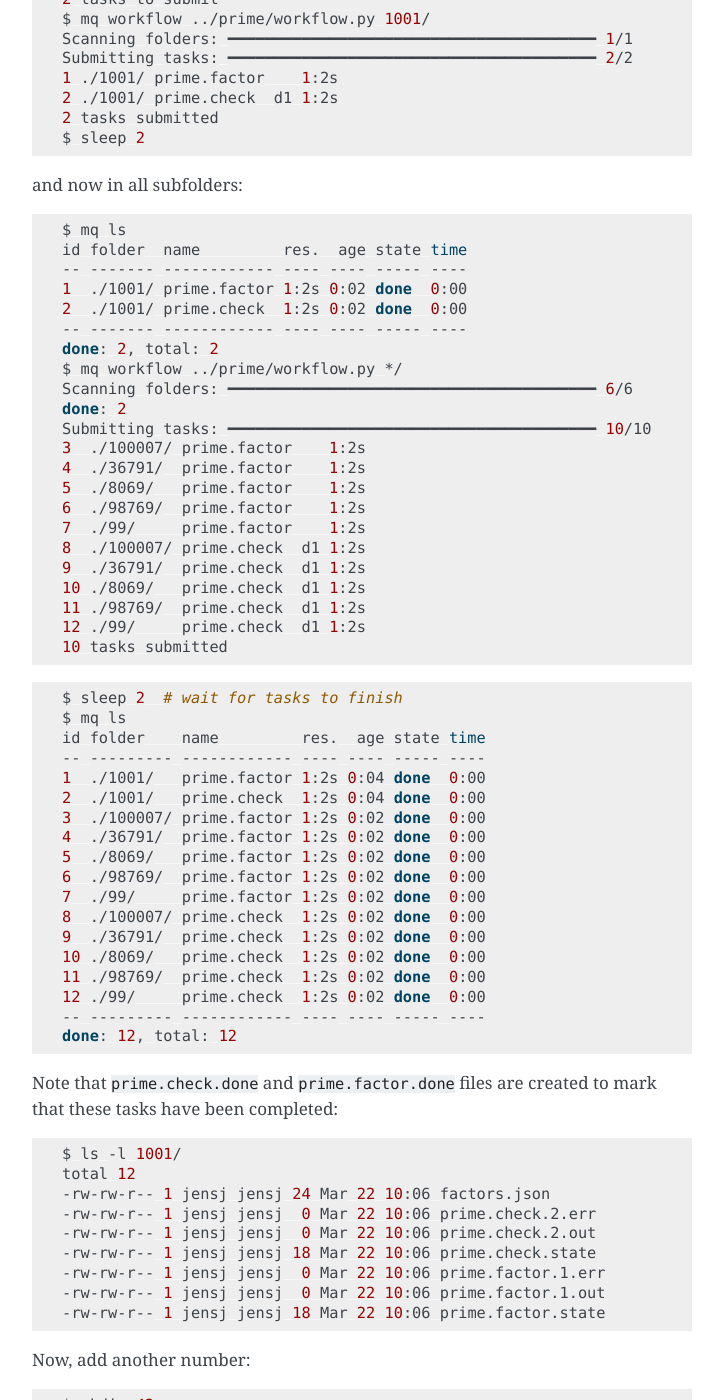
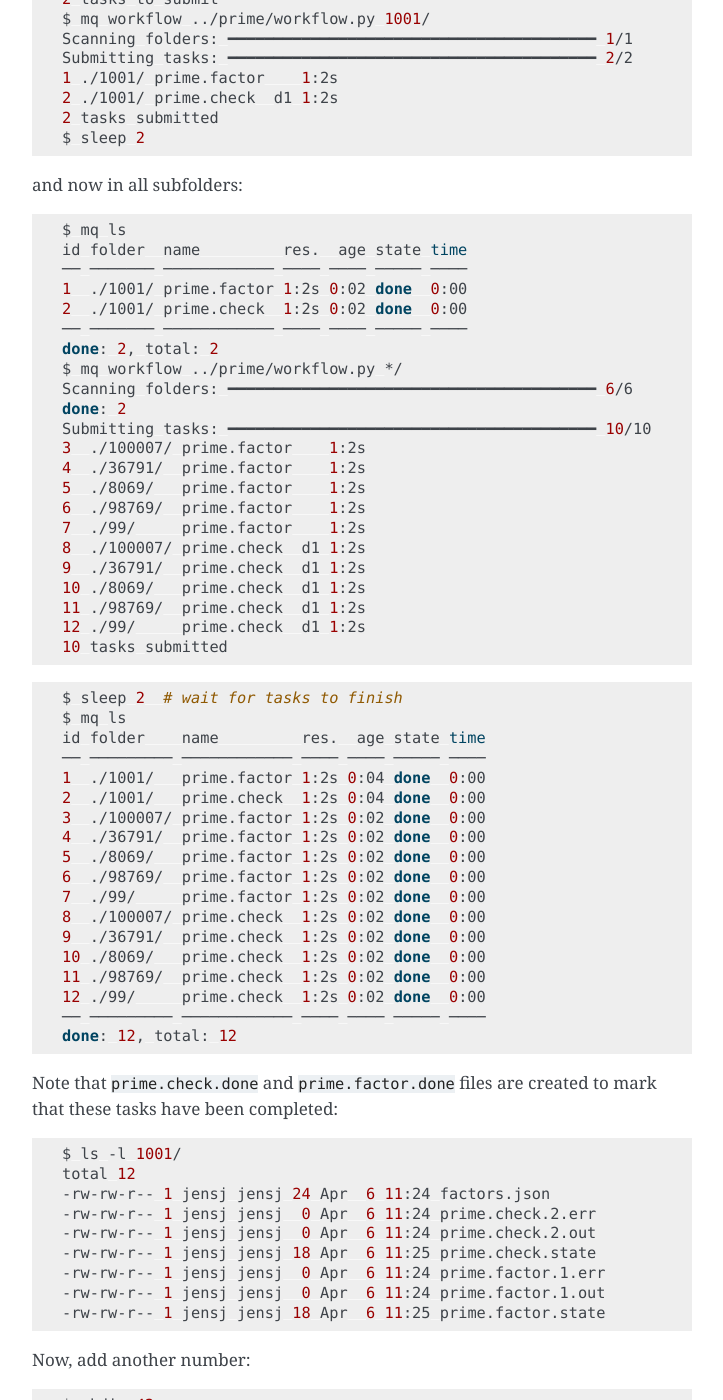
Before and after one commit to Yangxinsix/myqueue, a Sphinx documentation site: the page built from docs/workflows.rst, in a window 1280 px wide and 1400 px high, scrolled down 1893 px. Shown: the whole window, without its empty margins (388-1111 px from the left). Built offline with Sphinx 7.4.7, drawn with Linux system fonts in a browser that asks for light colours; some of the changed text lies outside the part shown.

Commit message:
Update docs

```diff
--- a/docs/development.rst
+++ b/docs/development.rst
@@ -36,7 +36,7 @@ Documentation
 Whenever the output of *mq* changes, please update the examples in the
 ReStructuredText documentation-files with::
 
-    $ pytest (... with update=True in test_rst.py ...)
+    $ pytest (... with update=True in rst_test.py ...)
 
 Whenever changes are made to the command-line tool, please update the
 documentation and tab-completion script with::
--- a/docs/workflows.rst
+++ b/docs/workflows.rst
@@ -42,9 +42,9 @@ We put the three Python files in a ``prime/`` folder::
 
     $ ls -l prime/
     total 12
-    -rw-rw-r-- 1 jensj jensj 190 Mar 22 10:06 check.py
-    -rw-rw-r-- 1 jensj jensj 398 Mar 22 10:06 factor.py
-    -rw-rw-r-- 1 jensj jensj 164 Mar 22 10:06 workflow.py
+    -rw-rw-r-- 1 jensj jensj 190 Apr  6 11:24 check.py
+    -rw-rw-r-- 1 jensj jensj 398 Apr  6 11:24 factor.py
+    -rw-rw-r-- 1 jensj jensj 164 Apr  6 11:24 workflow.py
 
 Make sure Python can find the files by adding this line::
 
@@ -78,10 +78,10 @@ and now in all subfolders::
 
     $ mq ls
     id folder  name         res.  age state time
-    -- ------- ------------ ---- ---- ----- ----
+    ── ─────── ──────────── ──── ──── ───── ────
     1  ./1001/ prime.factor 1:2s 0:02 done  0:00
     2  ./1001/ prime.check  1:2s 0:02 done  0:00
-    -- ------- ------------ ---- ---- ----- ----
+    ── ─────── ──────────── ──── ──── ───── ────
     done: 2, total: 2
     $ mq workflow ../prime/workflow.py */
     Scanning folders: ━━━━━━━━━━━━━━━━━━━━━━━━━━━━━━━━━━━━━━━━ 6/6
@@ -104,7 +104,7 @@ and now in all subfolders::
     $ sleep 2  # wait for tasks to finish
     $ mq ls
     id folder    name         res.  age state time
-    -- --------- ------------ ---- ---- ----- ----
+    ── ───────── ──────────── ──── ──── ───── ────
     1  ./1001/   prime.factor 1:2s 0:04 done  0:00
     2  ./1001/   prime.check  1:2s 0:04 done  0:00
     3  ./100007/ prime.factor 1:2s 0:02 done  0:00
@@ -117,7 +117,7 @@ and now in all subfolders::
     10 ./8069/   prime.check  1:2s 0:02 done  0:00
     11 ./98769/  prime.check  1:2s 0:02 done  0:00
     12 ./99/     prime.check  1:2s 0:02 done  0:00
-    -- --------- ------------ ---- ---- ----- ----
+    ── ───────── ──────────── ──── ──── ───── ────
     done: 12, total: 12
 
 Note that ``prime.check.done`` and ``prime.factor.done`` files are created
@@ -125,13 +125,13 @@ to mark that these tasks have been completed::
 
     $ ls -l 1001/
     total 12
-    -rw-rw-r-- 1 jensj jensj 24 Mar 22 10:06 factors.json
-    -rw-rw-r-- 1 jensj jensj  0 Mar 22 10:06 prime.check.2.err
-    -rw-rw-r-- 1 jensj jensj  0 Mar 22 10:06 prime.check.2.out
-    -rw-rw-r-- 1 jensj jensj 18 Mar 22 10:06 prime.check.state
-    -rw-rw-r-- 1 jensj jensj  0 Mar 22 10:06 prime.factor.1.err
-    -rw-rw-r-- 1 jensj jensj  0 Mar 22 10:06 prime.factor.1.out
-    -rw-rw-r-- 1 jensj jensj 18 Mar 22 10:06 prime.factor.state
+    -rw-rw-r-- 1 jensj jensj 24 Apr  6 11:24 factors.json
+    -rw-rw-r-- 1 jensj jensj  0 Apr  6 11:24 prime.check.2.err
+    -rw-rw-r-- 1 jensj jensj  0 Apr  6 11:24 prime.check.2.out
+    -rw-rw-r-- 1 jensj jensj 18 Apr  6 11:25 prime.check.state
+    -rw-rw-r-- 1 jensj jensj  0 Apr  6 11:24 prime.factor.1.err
+    -rw-rw-r-- 1 jensj jensj  0 Apr  6 11:24 prime.factor.1.out
+    -rw-rw-r-- 1 jensj jensj 18 Apr  6 11:25 prime.factor.state
 
 Now, add another number::
 
```
Also changed, not shown: docs/documentation.rst (+6 -6 lines), docs/quickstart.rst (+11 -11 lines).
